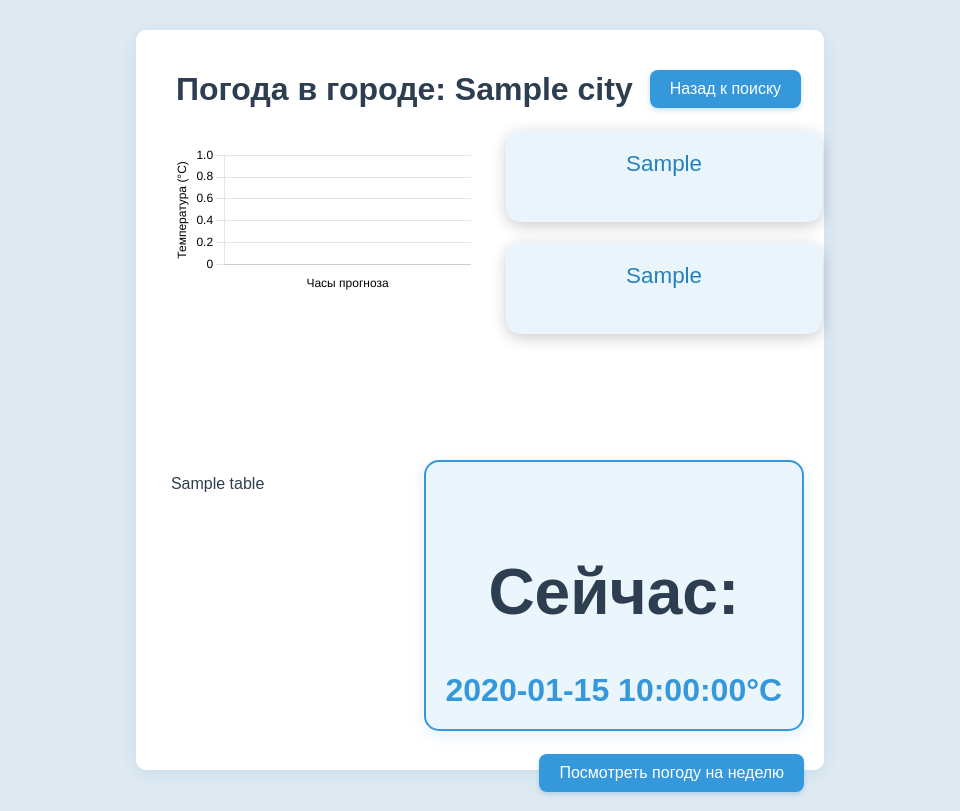
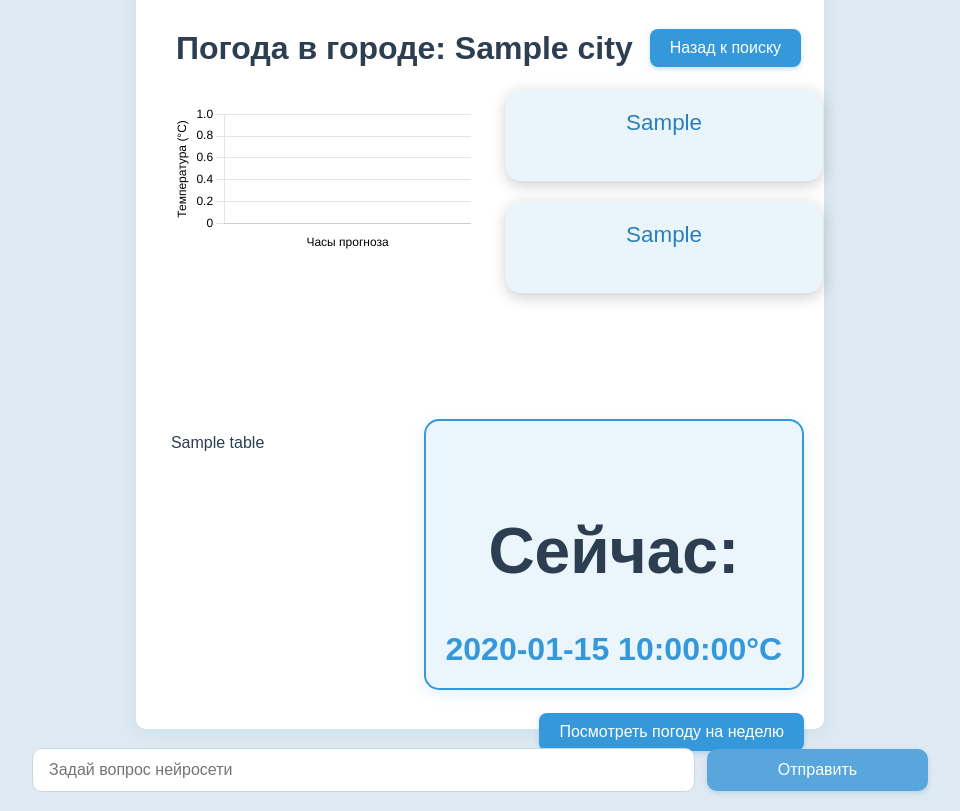
Before and after one commit to tonkaxxx/weather_predictor, a Flask app: template templates/get-24hrs.html in a window 1280 px wide. Shown: the whole page, without its empty margins (160-1120 px from the left). Run offline with Flask 3, Linux system fonts and the light colour scheme; the template is opened without the code that fills it: most values are stand-ins (such as "Sample title", 1, 10 or a date in 2020); parts of the project's set-up code (start-up, migrations or seed data) failed here and were passed over.

Commit message:
added ai ask widget

```diff
--- a/static/style.css
+++ b/static/style.css
@@ -246,3 +246,72 @@
     background-color: rgba(52, 152, 219, 0.2);
     box-shadow: 0 4px 10px rgba(52, 152, 219, 0.2);
 }
+
+.ai_ask_widget {
+    width: 100%;
+    display: flex;
+    justify-content: center;
+}
+
+.ask-form {
+    display: flex;
+    align-items: center; /* выравнивание по вертикали */
+    justify-content: center;
+    width: 70%; /* ширина блока формы */
+    max-width: 1170px;
+    gap: 12px;
+}
+
+.input_ai {
+    flex: 3;
+}
+
+.button_ai {
+    flex: 1; /* кнопка — 1/3 */
+    display: flex;
+    align-items: center;
+    justify-content: center;
+    margin-bottom: 20px;
+}
+
+.input_ai input[type="text"] {
+    width: 100%;
+    padding: 12px 16px;
+    border: 1px solid #c7d7e4;
+    border-radius: 10px;
+    background-color: #fff;
+    font-size: 16px;
+    color: #333;
+    box-sizing: border-box;
+    transition: border-color 0.2s, box-shadow 0.2s;
+}
+
+.input_ai input[type="text"]:focus {
+    border-color: #58a6dc;
+    box-shadow: 0 0 6px rgba(88, 166, 220, 0.3);
+    outline: none;
+}
+
+.button_ai input[type="submit"] {
+    width: 100%;
+    height: 100%;
+    padding: 12px 0;
+    background-color: #58a6dc;
+    color: #fff;
+    border: none;
+    border-radius: 10px;
+    font-size: 16px;
+    font-weight: 500;
+    cursor: pointer;
+    transition: background-color 0.2s, transform 0.1s, box-shadow 0.2s;
+    box-shadow: 0 2px 4px rgba(88, 166, 220, 0.3);
+}
+
+.button_ai input[type="submit"]:hover {
+    background-color: #4a9acf;
+    box-shadow: 0 3px 6px rgba(88, 166, 220, 0.4);
+}
+
+.button_ai input[type="submit"]:active {
+    transform: scale(0.97);
+}
--- a/templates/get-24hrs.html
+++ b/templates/get-24hrs.html
@@ -144,5 +144,24 @@
             );
         </script>
     </div>
+
+    <div class="ai_ask_widget">
+        <form class="ask-form" id="aiForm">
+            <div class="input_ai">
+                <input
+                        type="text"
+                        autocomplete="off"
+                        placeholder="Задай вопрос нейросети"
+                        aria-label="Введите вопрос"
+                        required
+                />
+            </div>
+            <div class="button_ai">
+                <input type="submit" value="Отправить">
+            </div>
+        </form>
+    </div>
+
+
 </body>
 </html>
```
